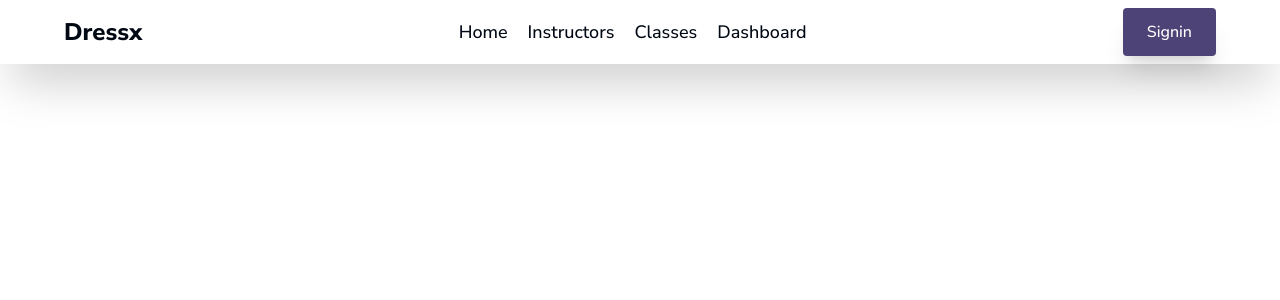
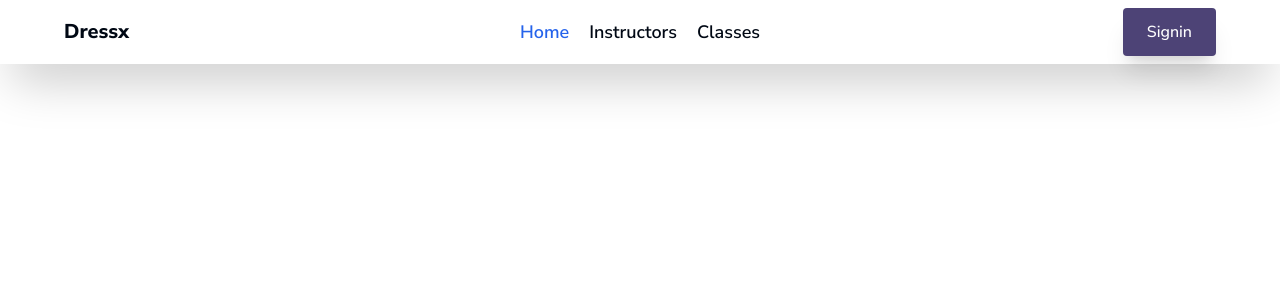
Before and after one commit to iibrahim70/edu-fusion-client, a React (Vite) app: page / in a window 1280 px wide. Shown: the top 300 px of the page. Built offline with nearby package versions, Linux system fonts and the light colour scheme; no server answers.

Commit message:
update the navbar

```diff
--- a/src/components/shared/Navbar.jsx
+++ b/src/components/shared/Navbar.jsx
@@ -1,10 +1,10 @@
 import React, { useContext, useState } from 'react';
 import { Link } from 'react-router-dom';
 import useAuth from '../../hooks/useAuth';
+import ActiveLink from '../../hooks/ActiveLink';
 // import { ThemeContext } from '../../providers/ThemeProvider';
 
 const Navbar = () => {
-  const [isOpen, setIsOpen] = useState(false);
   const { user, Logout } = useAuth();
   // const { theme, toggleTheme, getThemeColors } = useContext(ThemeContext);
   // const themeColors = getThemeColors();
@@ -15,88 +15,52 @@ const Navbar = () => {
       .catch(err => console.log(err));
   }
 
-  const toggleMenu = () => {
-    setIsOpen(!isOpen);
-  };
+  const navItems = (
+    <div className='space-x-5 font-semibold text-lg'>
+      <ActiveLink to='/'>Home</ActiveLink>
+      <ActiveLink to='/instructors'>Instructors</ActiveLink>
+      <ActiveLink to='/classes'>Classes</ActiveLink>
+      {user && <ActiveLink to='/dashboard'>Dashboard</ActiveLink>}
 
-  const closeMenu = () => {
-    setIsOpen(false);
-  };
-
-  const navItems = (
-    <>
-      <Link>Home</Link>
-      <Link to='/instructors'>Instructors</Link>
-      <Link to='/classes'>Classes</Link>
-      <Link to='/dashboard'>Dashboard</Link>
       {/* <button onClick={toggleTheme}>
       helo
       </button>
       <p>Current Theme: {theme}</p> */}
+    </div>
+  );
+
+  const navItemsMobile = (
+    <>
+      <ActiveLink to='/'>Home</ActiveLink>
+      <ActiveLink to='/instructors'>Instructors</ActiveLink>
+      <ActiveLink to='/classes'>Classes</ActiveLink>
+      {user && <ActiveLink to='/dashboard'>Dashboard</ActiveLink>}
     </>
   );
 
   return (
     <nav className="shadow-2xl">
-      <div className="w-[90%] mx-auto">
-        <div className="flex justify-between items-center h-16">
-          {/* Hamburger Menu (for mobile) */}
-          {isOpen && (
-            <div className="md:hidden">
-              <div className="shadow-2xl w-1/2 h-screen fixed top-0 left-0">
-                <div className="flex items-center justify-end px-4 py-5">
-                  <button
-                    className="hover:text-gray-300 focus:outline-none focus:text-gray-300"
-                    onClick={closeMenu}
-                  >
-                    <svg
-                      className="h-6 w-6 fill-current"
-                      viewBox="0 0 24 24"
-                      xmlns="http://www.w3.org/2000/svg"
-                    >
-                      <path
-                        fillRule="evenodd"
-                        clipRule="evenodd"
-                        d="M11.0607 12L4.53033 5.46967L5.46967 4.53033L12 11.0607L18.5303 4.53033L19.4697 5.46967L12.9393 12L19.4697 18.5303L18.5303 19.4697L12 12.9393L5.46967 19.4697L4.53033 18.5303L11.0607 12Z"
-                      />
-                    </svg>
-                  </button>
+      <div className="navbar w-[90%] mx-auto p-0">
+        <div className="navbar-start">
+          <div className="dropdown">
+            <label tabIndex={0} className="btn btn-ghost lg:hidden">
+              <svg xmlns="http://www.w3.org/2000/svg" className="h-5 w-5" fill="none" viewBox="0 0 24 24" stroke="currentColor"><path strokeLinecap="round" strokeLinejoin="round" strokeWidth="2" d="M4 6h16M4 12h8m-8 6h16" /></svg>
+            </label>
+            <ul tabIndex={0} className="menu menu-sm dropdown-content mt-3 p-2 shadow bg-base-100 rounded-box w-52">
+              {navItemsMobile}
+            </ul>
           </div>
-                <div className="text-lg font-medium flex flex-col gap-5 px-4 py-2">
-                  {navItems}
-                </div>
-              </div>
-            </div>
-          )}
-
-          {/* Logo */}
-          <div className="flex-shrink-0">
-            <a href="#" className="text-2xl font-extrabold">Dressx</a>
+          <a className="text-xl font-extrabold">Dressx</a>
         </div>
 
-          {/* Hamburger Menu (for mobile) */}
-          <div className="md:hidden">
-            <button className="hover:text-gray-300 focus:outline-none focus:text-gray-300" onClick={toggleMenu}>
-              <svg className="h-6 w-6 fill-current" viewBox="0 0 24 24" xmlns="http://www.w3.org/2000/svg">
-                {isOpen ? (
-                  <path fillRule="evenodd" clipRule="evenodd" d="M18 6H6C4.89543 6 4 6.89543 4 8V16C4 17.1046 4.89543 18 6 18H18C19.1046 18 20 17.1046 20 16V8C20 6.89543 19.1046 6 18 6ZM6 16V8H18V16H6Z" />
-                ) : (
-                  <path fillRule="evenodd" clipRule="evenodd" d="M4 6H20V8H4V6ZM4 11H20V13H4V11ZM4 16H20V18H4V16Z" />
-                )}
-              </svg>
-            </button>
+        <div className="navbar-center hidden lg:flex">
+          <ul className="menu menu-horizontal px-1">
+            {navItems}
+          </ul>
         </div>
 
-          {/* Navigation Links */}
-          <div className="hidden md:flex md:items-center">
-            <div className="text-lg font-medium flex gap-5">
-              {navItems}
-            </div>
-          </div>
-
-          {/* Profile Picture */}
-          {user ? (
-            <div className="">
+        <div className="navbar-end">
+          {user ?
             <div className="dropdown dropdown-end">
               <label tabIndex={0} className="btn btn-ghost btn-circle avatar">
                 <div className="w-10 rounded-full">
@@ -114,10 +78,7 @@ const Navbar = () => {
                 <Link onClick={handleLogout}>Logout</Link>
               </div>
             </div>
-            </div>
-          ) : (
-            <Link className='btn-primary' to='/signin'>Signin</Link>
-          )}
+            : <Link className='btn-primary' to='/signin'>Signin</Link>}
         </div>
       </div>
     </nav>
--- a/src/hooks/useActiveLink.jsx
+++ b/src/hooks/ActiveLink.jsx
@@ -1,7 +1,7 @@
 import React from 'react';
 import { NavLink } from 'react-router-dom';
 
-const useActiveLink = ({to, children}) => {
+const ActiveLink = ({to, children}) => {
   return (
     <NavLink to={to} className={({ isActive }) =>
       isActive ? "text-blue-600 font-semibold" : ""}>
@@ -10,4 +10,4 @@ const useActiveLink = ({to, children}) => {
   );
 };
 
-export default useActiveLink;
+export default ActiveLink;
--- a/src/routes/Routes.jsx
+++ b/src/routes/Routes.jsx
@@ -45,7 +45,7 @@ export const router = createBrowserRouter([
   },
   {
     path: '/dashboard',
-    element: <PrivateRoute><Dashboard /></PrivateRoute>,
+    element: <Dashboard />,
     children: [
       // admin only
       {
```
Lines whose indentation alone changed are shown as unchanged.
